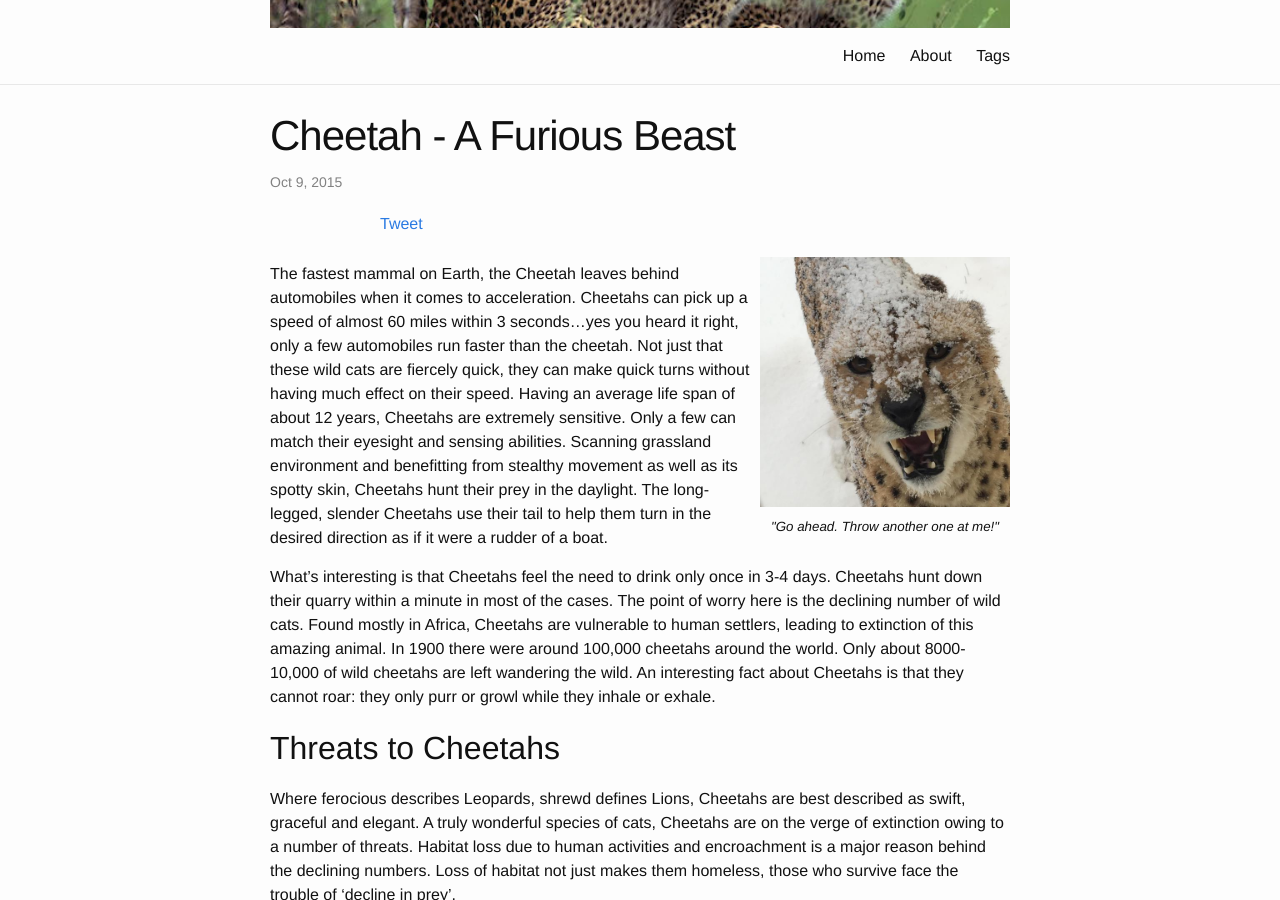
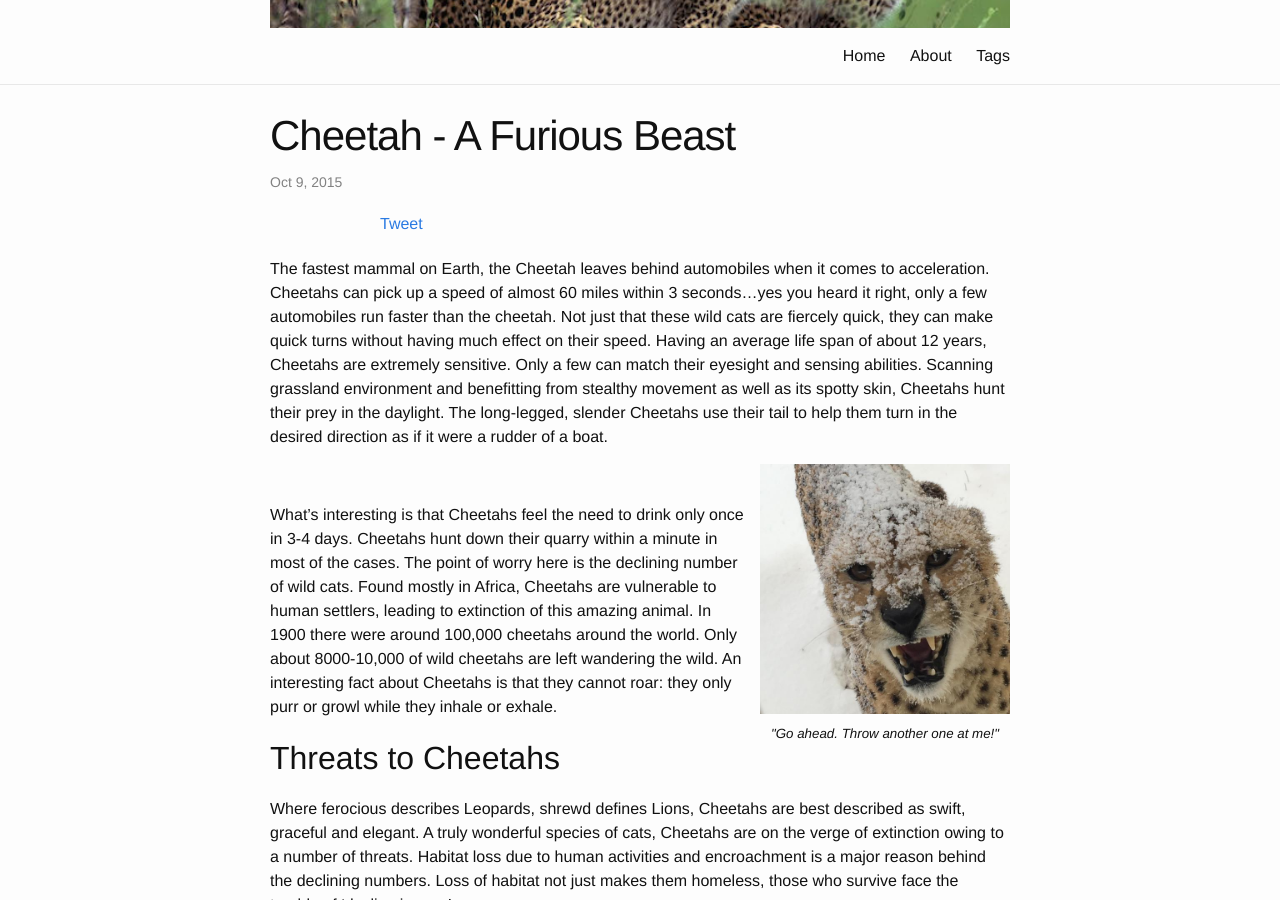
Before and after one commit to dmuth/dmuth.github.io, a Jekyll site: the page built from _posts/2015-10-09-cheetah-a-furious-beast.markdown, in a window 1280 px wide and 900 px high, scrolled down 387 px. Built offline with Jekyll 4.4.1, drawn with Linux system fonts in a browser that asks for light colours; comment, search, counter and statistics services are not loaded.

Commit message:
Moved down picture

```diff
--- a/_posts/2015-10-09-cheetah-a-furious-beast.markdown
+++ b/_posts/2015-10-09-cheetah-a-furious-beast.markdown
@@ -6,9 +6,10 @@ tags: cheetahs, facts
 ---
 
 
-{% include post-image.html img="cheetah-angry.jpg" caption="\"Go ahead. Throw another one at me!\"" %}
 
 The fastest mammal on Earth, the Cheetah leaves behind automobiles when it comes to acceleration. Cheetahs can pick up a speed of almost 60 miles within 3 seconds…yes you heard it right, only a few automobiles run faster than the cheetah. Not just that these wild cats are fiercely quick, they can make quick turns without having much effect on their speed. Having an average life span of about 12 years, Cheetahs are extremely sensitive. Only a few can match their eyesight and sensing abilities. Scanning grassland environment and benefitting from stealthy movement as well as its spotty skin, Cheetahs hunt their prey in the daylight. The long-legged, slender Cheetahs use their tail to help them turn in the desired direction as if it were a rudder of a boat.
+
+{% include post-image.html img="cheetah-angry.jpg" caption="\"Go ahead. Throw another one at me!\"" %}
 
 What’s interesting is that Cheetahs feel the need to drink only once in 3-4 days. Cheetahs hunt down their quarry within a minute in most of the cases. The point of worry here is the declining number of wild cats. Found mostly in Africa, Cheetahs are vulnerable to human settlers, leading to extinction of this amazing animal. In 1900 there were around 100,000 cheetahs around the world. Only about 8000-10,000 of wild cheetahs are left wandering the wild. An interesting fact about Cheetahs is that they cannot roar: they only purr or growl while they inhale or exhale.
 
```
